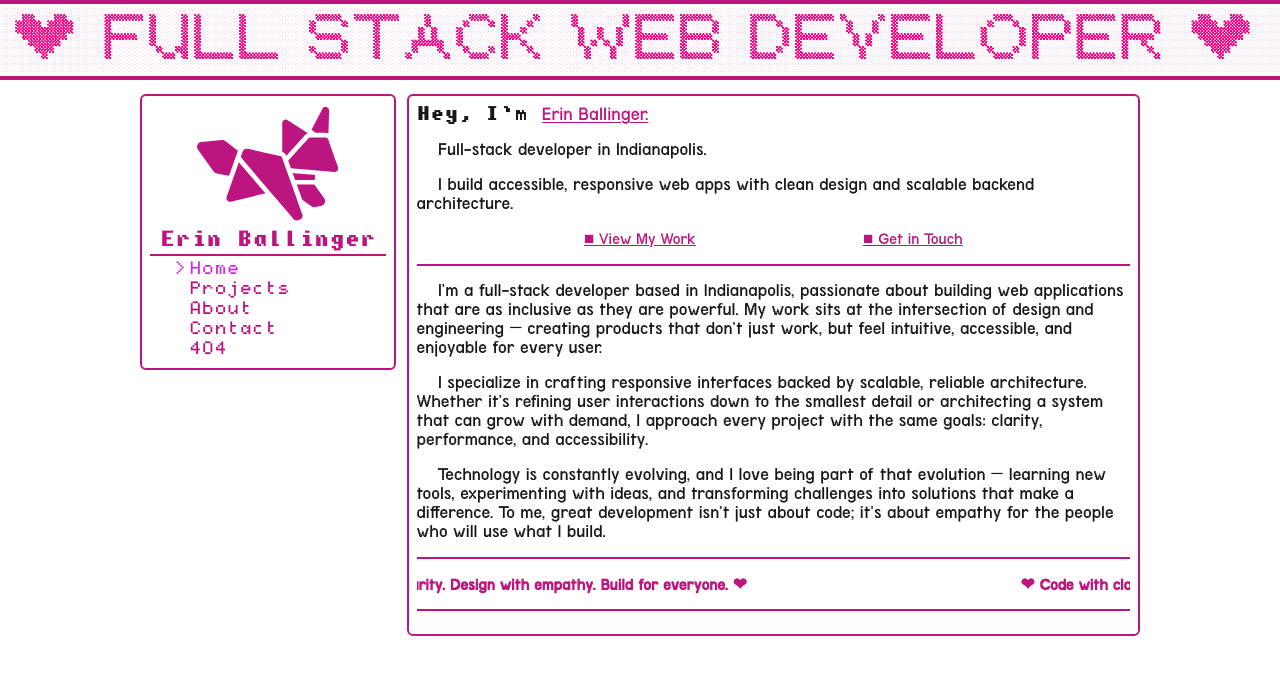
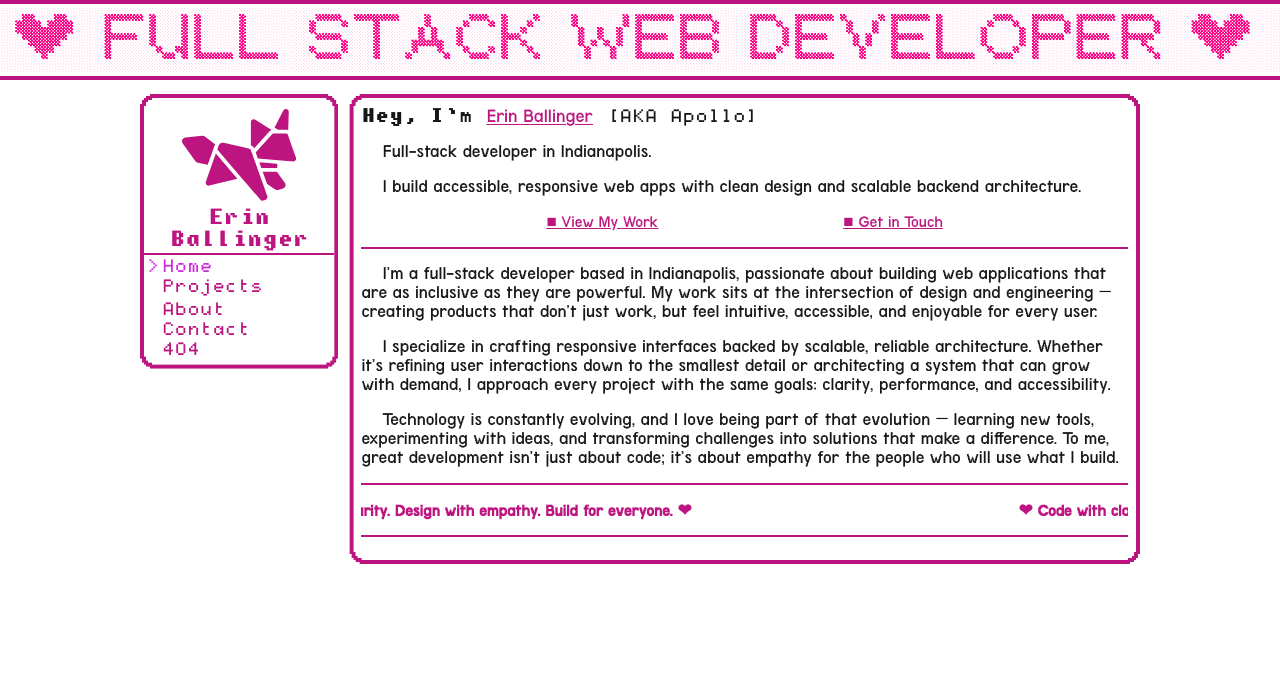
Before and after one commit to zapsters/portfolio, a Next.js app: page / in a window 1280 px wide. Shown: the top 674 px of the page. Built offline with nearby package versions, Linux system fonts and the light colour scheme; a web font is replaced by a local one.

Commit message:
Menu Items now are pixelated! + Adjusted colors!

```diff
--- a/app/components/NavItem.tsx
+++ b/app/components/NavItem.tsx
@@ -3,23 +3,22 @@
 import Link from "next/link";
 import { usePathname } from "next/navigation";
 import { useState } from "react";
-import { AnimatePresence, motion } from "motion/react";
+import { motion } from "motion/react";
 
 type NavItemProps = {
   href: string;
   label: string;
-  items?: { href: string; label: string }[]; // structured child links
+  items?: { href: string; label: string }[];
 };
 
 export default function NavItem({ href, label, items }: NavItemProps) {
   const pathname = usePathname();
   const [hoverOpen, setHoverOpen] = useState(false);
 
-  // active states
   const isActive = pathname === href;
   const isChildActive = items?.some((child) => pathname.startsWith(child.href));
 
-  // menu should open if hovered OR a child is active
+  // Expand if hovered or active
   const open = hoverOpen || isChildActive || isActive;
 
   return (
@@ -27,20 +26,21 @@ export default function NavItem({ href, label, items }: NavItemProps) {
       onMouseEnter={() => setHoverOpen(true)}
       onMouseLeave={() => setHoverOpen(false)}
       onFocus={() => setHoverOpen(true)}
-      onBlur={() => setHoverOpen(false)}>
-      <Link href={href} className={isActive ? "active" : ""}>
+      onBlur={() => setHoverOpen(false)}
+      className="relative list-none">
+      <Link href={href} className={`navLink ${isActive ? "active" : ""}`}>
         {label}
       </Link>
 
-      <AnimatePresence initial={false}>
-        {open && (
+      {/* Keep the expandable area mounted */}
       <motion.div
-            key="expandable"
-            initial={{ height: 0, opacity: 0 }}
-            animate={{ height: "auto", opacity: 1 }}
-            exit={{ height: 0, opacity: 0 }}
-            transition={{ duration: 0.35, ease: "easeOut" }} // snappier than 2s
-            className="navExpandableArea">
+        initial={false}
+        animate={{
+          height: open ? "auto" : 0,
+          opacity: open ? 1 : 0,
+        }}
+        transition={{ duration: 0.3, ease: "easeOut" }}
+        className="overflow-hidden navExpandableArea">
         {items?.map((child) => (
           <Link
             key={child.href}
@@ -52,8 +52,6 @@ export default function NavItem({ href, label, items }: NavItemProps) {
           </Link>
         ))}
       </motion.div>
-        )}
-      </AnimatePresence>
     </li>
   );
 }
--- /dev/null
+++ b/app/components/pixelated.tsx
@@ -0,0 +1,15 @@
+import { Children, CSSProperties } from "react";
+
+type PixelatedProp = React.PropsWithChildren<{
+  style?: CSSProperties | undefined;
+}>;
+
+export default function Pixelated({ children, style }: PixelatedProp) {
+  return (
+    <div className="pixel-corners--wrapper">
+      <div className="pixel-corners" style={style}>
+        {children}
+      </div>
+    </div>
+  );
+}
--- a/app/layout.tsx
+++ b/app/layout.tsx
@@ -5,6 +5,7 @@ import Marquee from "react-fast-marquee";
 import NavItem from "./components/NavItem";
 import PersonalIcon from "./components/PersonalIcon";
 import Link from "next/link";
+import Pixelated from "./components/pixelated";
 
 export const metadata: Metadata = {
   title: "< Apollo />",
@@ -46,6 +47,7 @@ export default function RootLayout({
             </span>
           </Marquee>
           <article className="root">
+            <Pixelated>
               <aside>
                 <PersonalIcon
                   style={{
@@ -57,7 +59,11 @@ export default function RootLayout({
                   alignmentBaseline="central"
                 />
                 <h1>
-                <Link href="./">Erin Ballinger</Link>
+                  <Link href="./">
+                    Erin
+                    <br />
+                    Ballinger
+                  </Link>
                 </h1>
                 <hr />
                 <nav>
@@ -76,7 +82,10 @@ export default function RootLayout({
                   <NavItem label="404" href="/404" />
                 </nav>
               </aside>
+            </Pixelated>
+            <Pixelated style={{ padding: "8px" }}>
               <main>{children}</main>
+            </Pixelated>
           </article>
         </ThemeProvider>
       </body>
--- a/app/not-found.tsx
+++ b/app/not-found.tsx
@@ -1,8 +1,9 @@
 import Link from "next/link";
+import Pixelated from "./components/pixelated";
 
 export default function NotFound() {
   return (
-    <div style={{ padding: "10px 0" }}>
+    <div style={{ padding: "4px" }}>
       <h3 style={{ fontFamily: "ft88", fontWeight: 600, marginBottom: "5px" }}>
         {"Whoops, looks like we've encountered an issue."}
       </h3>
--- a/app/page.tsx
+++ b/app/page.tsx
@@ -5,7 +5,8 @@ export default function Home() {
   return (
     <>
       <h3>
-        Hey, I’m <span>Erin Ballinger.</span>
+        Hey, I’m <span>Erin Ballinger</span>{" "}
+        <p style={{ display: "inline", fontSize: 18 }}>[AKA Apollo]</p>
       </h3>
       <p>Full-stack developer in Indianapolis.</p>
       <p>
--- a/app/styles/globals.scss
+++ b/app/styles/globals.scss
@@ -4,6 +4,7 @@
 @use "ui.scss" as *;
 @use "projects.scss" as *;
 @use "contact.scss" as *;
+@use "pixelated.scss" as *;
 
 @include themify() {
   --primary-color: #{themed("primary")};
@@ -52,7 +53,6 @@
   aside {
     position: sticky;
     top: 20px;
-    @include bordered;
     padding-top: 6px !important;
     font-family: "ft88", "grotesque", "facade";
     list-style: none;
@@ -61,7 +61,6 @@
       font-weight: 600;
       font-size: 22px;
       margin-bottom: 0px;
-      padding: 2px 10px 1px 10px;
       text-align: center;
 
       a {
@@ -76,13 +75,18 @@
     }
 
     nav {
-      padding: 1px 18px;
       gap: 1px;
       display: flex;
       flex-direction: column;
       justify-content: space-evenly;
       font-weight: 400;
       font-size: 18px;
+      padding-bottom: 5px;
+
+      li {
+        margin-left: 10px !important;
+        padding: 0 7px;
+      }
 
       a {
         position: relative;
@@ -117,7 +121,7 @@
         }
 
         &.navExpandableLink {
-          margin-left: 1.3ch;
+          margin-left: 1.05ch;
           padding-top: 0;
           padding-bottom: 0;
           display: flex;
@@ -165,7 +169,6 @@
   }
 
   main {
-    @include bordered;
     flex: 1;
     font-size: 17px;
     font-family: "grotesque", "facade";
--- /dev/null
+++ b/app/styles/pixelated.scss
@@ -0,0 +1,172 @@
+@use "theme.scss" as *;
+
+.pixel-corners,
+.pixel-corners--wrapper {
+  clip-path: polygon(0px calc(100% - 10px),
+      2px calc(100% - 10px),
+      2px calc(100% - 6px),
+      4px calc(100% - 6px),
+      4px calc(100% - 4px),
+      6px calc(100% - 4px),
+      6px calc(100% - 2px),
+      10px calc(100% - 2px),
+      10px 100%,
+      calc(100% - 10px) 100%,
+      calc(100% - 10px) calc(100% - 2px),
+      calc(100% - 6px) calc(100% - 2px),
+      calc(100% - 6px) calc(100% - 4px),
+      calc(100% - 4px) calc(100% - 4px),
+      calc(100% - 4px) calc(100% - 6px),
+      calc(100% - 2px) calc(100% - 6px),
+      calc(100% - 2px) calc(100% - 10px),
+      100% calc(100% - 10px),
+      100% 10px,
+      calc(100% - 2px) 10px,
+      calc(100% - 2px) 6px,
+      calc(100% - 4px) 6px,
+      calc(100% - 4px) 4px,
+      calc(100% - 6px) 4px,
+      calc(100% - 6px) 2px,
+      calc(100% - 10px) 2px,
+      calc(100% - 10px) 0px,
+      10px 0px,
+      10px 2px,
+      6px 2px,
+      6px 4px,
+      4px 4px,
+      4px 6px,
+      2px 6px,
+      2px 10px,
+      0px 10px);
+  position: relative;
+}
+
+.pixel-corners {
+  border: 4px solid transparent;
+}
+
+.pixel-corners--wrapper {
+  width: fit-content;
+  height: fit-content;
+}
+
+.pixel-corners--wrapper .pixel-corners {
+  display: block;
+  clip-path: polygon(4px 12px,
+      6px 12px,
+      6px 8px,
+      8px 8px,
+      8px 6px,
+      12px 6px,
+      12px 4px,
+      calc(100% - 12px) 4px,
+      calc(100% - 12px) 6px,
+      calc(100% - 8px) 6px,
+      calc(100% - 8px) 8px,
+      calc(100% - 6px) 8px,
+      calc(100% - 6px) 12px,
+      calc(100% - 4px) 12px,
+      calc(100% - 4px) calc(100% - 12px),
+      calc(100% - 6px) calc(100% - 12px),
+      calc(100% - 6px) calc(100% - 8px),
+      calc(100% - 8px) calc(100% - 8px),
+      calc(100% - 8px) calc(100% - 6px),
+      calc(100% - 12px) calc(100% - 6px),
+      calc(100% - 12px) calc(100% - 4px),
+      12px calc(100% - 4px),
+      12px calc(100% - 6px),
+      8px calc(100% - 6px),
+      8px calc(100% - 8px),
+      6px calc(100% - 8px),
+      6px calc(100% - 12px),
+      4px calc(100% - 12px));
+}
+
+.pixel-corners::after,
+.pixel-corners--wrapper::after {
+  content: "";
+  position: absolute;
+  clip-path: polygon(0px calc(100% - 10px),
+      2px calc(100% - 10px),
+      2px calc(100% - 6px),
+      4px calc(100% - 6px),
+      4px calc(100% - 4px),
+      6px calc(100% - 4px),
+      6px calc(100% - 2px),
+      10px calc(100% - 2px),
+      10px 100%,
+      calc(100% - 10px) 100%,
+      calc(100% - 10px) calc(100% - 2px),
+      calc(100% - 6px) calc(100% - 2px),
+      calc(100% - 6px) calc(100% - 4px),
+      calc(100% - 4px) calc(100% - 4px),
+      calc(100% - 4px) calc(100% - 6px),
+      calc(100% - 2px) calc(100% - 6px),
+      calc(100% - 2px) calc(100% - 10px),
+      100% calc(100% - 10px),
+      100% 10px,
+      calc(100% - 2px) 10px,
+      calc(100% - 2px) 6px,
+      calc(100% - 4px) 6px,
+      calc(100% - 4px) 4px,
+      calc(100% - 6px) 4px,
+      calc(100% - 6px) 2px,
+      calc(100% - 10px) 2px,
+      calc(100% - 10px) 0px,
+      10px 0px,
+      10px 2px,
+      6px 2px,
+      6px 4px,
+      4px 4px,
+      4px 6px,
+      2px 6px,
+      2px 10px,
+      0px 10px,
+      0px 50%,
+      4px 50%,
+      4px 12px,
+      6px 12px,
+      6px 8px,
+      8px 8px,
+      8px 6px,
+      12px 6px,
+      12px 4px,
+      calc(100% - 12px) 4px,
+      calc(100% - 12px) 6px,
+      calc(100% - 8px) 6px,
+      calc(100% - 8px) 8px,
+      calc(100% - 6px) 8px,
+      calc(100% - 6px) 12px,
+      calc(100% - 4px) 12px,
+      calc(100% - 4px) calc(100% - 12px),
+      calc(100% - 6px) calc(100% - 12px),
+      calc(100% - 6px) calc(100% - 8px),
+      calc(100% - 8px) calc(100% - 8px),
+      calc(100% - 8px) calc(100% - 6px),
+      calc(100% - 12px) calc(100% - 6px),
+      calc(100% - 12px) calc(100% - 4px),
+      12px calc(100% - 4px),
+      12px calc(100% - 6px),
+      8px calc(100% - 6px),
+      8px calc(100% - 8px),
+      6px calc(100% - 8px),
+      6px calc(100% - 12px),
+      4px calc(100% - 12px),
+      4px 50%,
+      0px 50%);
+  top: 0;
+  bottom: 0;
+  left: 0;
+  right: 0;
+
+  @include themify() {
+    background: themed("primary");
+  }
+
+  display: block;
+  pointer-events: none;
+}
+
+.pixel-corners::after {
+  margin: -4px;
+}
--- a/app/styles/theme.scss
+++ b/app/styles/theme.scss
@@ -13,10 +13,10 @@ $themes: (
   ),
   dark: (text: #ededed,
     background: #0a0a0a,
-    primary: #bc157f,
+    primary: #bc1547,
     secondary: #4a2957,
-    accent: #cd2ddb,
-    marquee_color: #fc1aa9,
+    accent: #c0bd17,
+    marquee_color: #ff007b,
     input_bg: rgb(23, 23, 25),
   ),
 );
```
Lines whose indentation alone changed are shown as unchanged.
